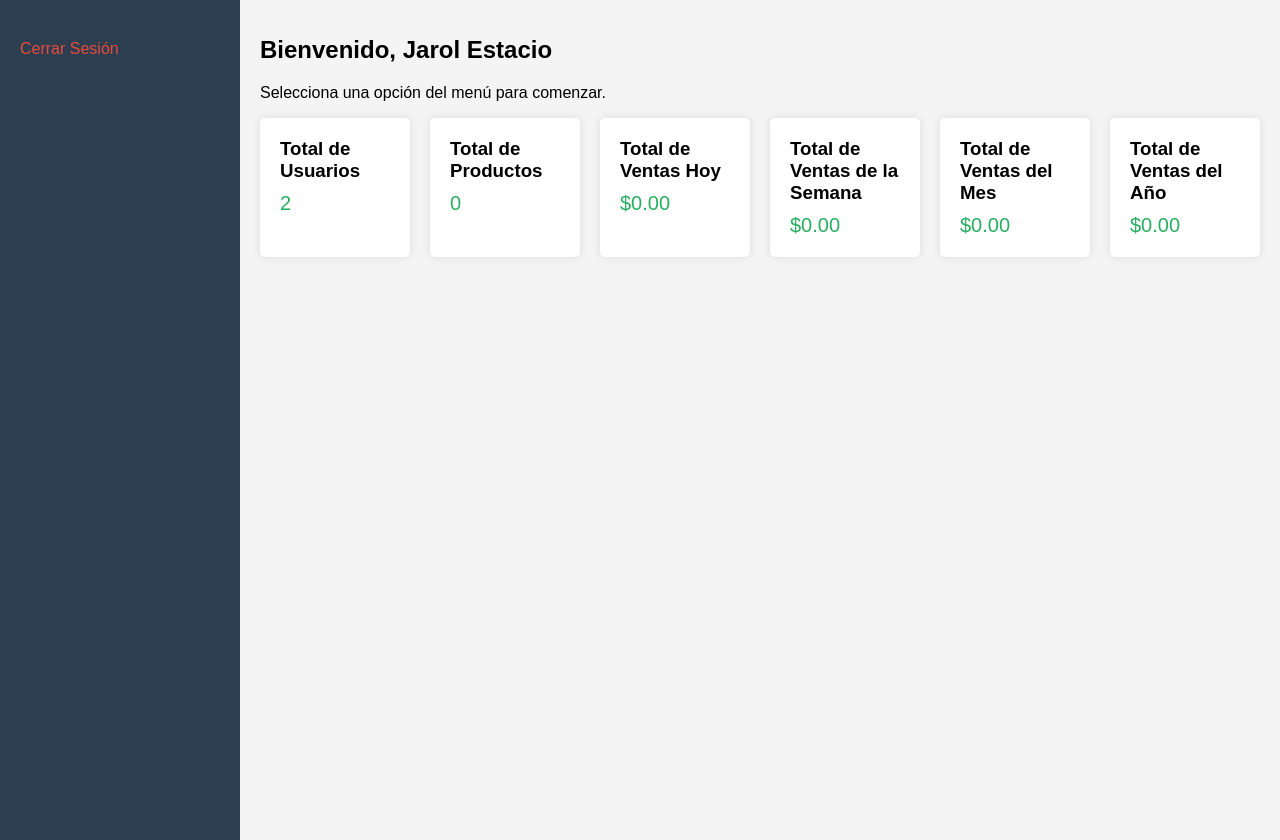
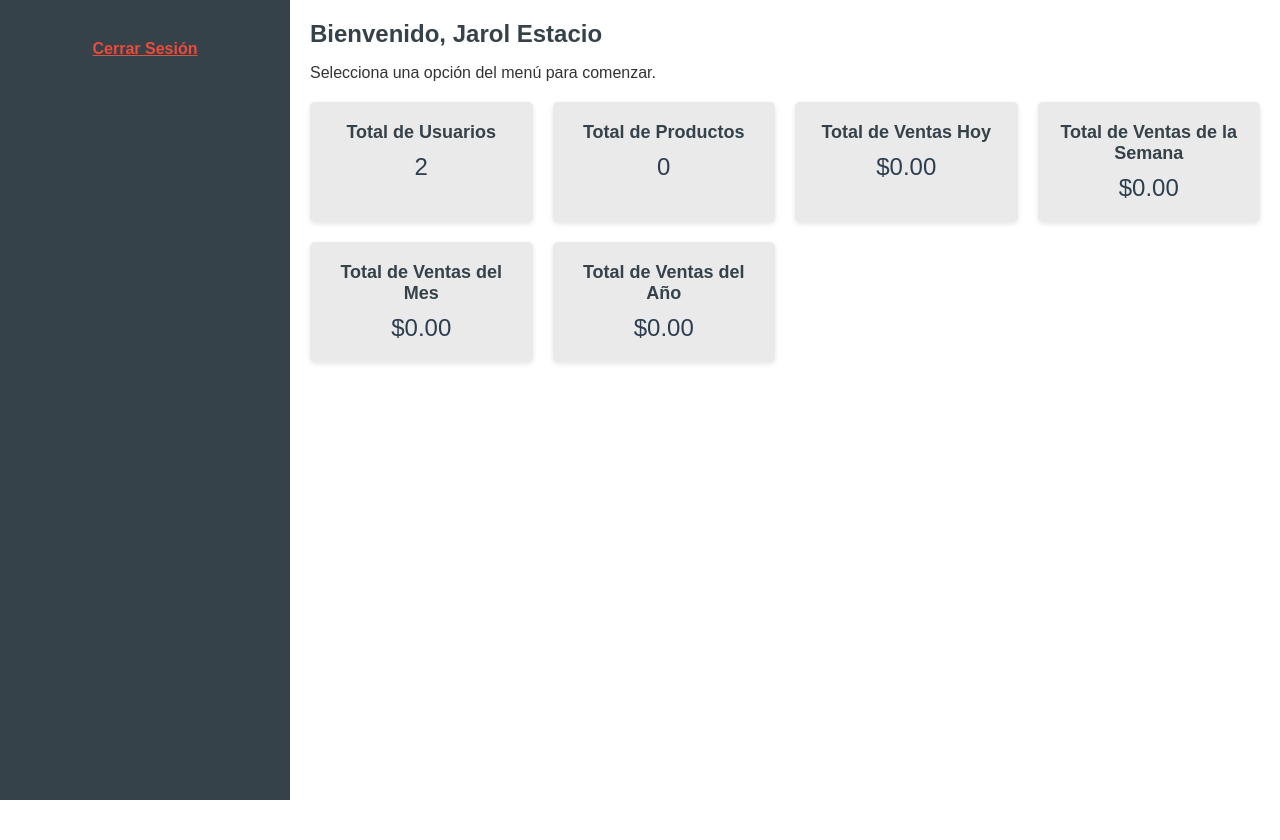
Before and after one commit to JarolEstacio22/ventas_inventario_permisos, a PHP site: page / in a window 1280 px wide. After the commit the page ends 800 px from the top, so only its background shows below. Run offline with PHP 8.4, Linux system fonts and the light colour scheme; a user stored in the database is signed in; data comes from the database, SQL or seed files in the repository; data that the repository does not hold is empty.

Commit message:
Se actualizo la pagina

```diff
--- a/styles.css
+++ b/styles.css
@@ -1,69 +1,191 @@
+/* Estilos generales del cuerpo */
 body {
     font-family: Arial, sans-serif;
+    background-color: #f4f4f4;
     margin: 0;
     padding: 0;
-    background-color: #f4f4f4;
+    color: #333;
 }
 
+/* Estilos del panel de control */
 .dashboard {
     display: flex;
+    height: 100vh;
 }
 
+/* Estilos del menú lateral */
 aside {
-    background-color: #2c3e50;
+    width: 250px;
+    background-color: #35424a;
+    padding: 20px;
     color: white;
-    width: 200px;
-    height: 100vh;
-    padding: 20px;
+}
+
+aside nav {
+    display: flex;
+    flex-direction: column;
 }
 
 aside nav a {
     color: white;
-    display: block;
-    padding: 10px 0;
     text-decoration: none;
+    padding: 10px;
+    margin: 5px 0;
+    border-radius: 5px;
+    transition: background-color 0.3s;
 }
 
 aside nav a:hover {
-    background-color: #34495e;
+    background-color: #5a6b7b;
+}
+
+aside nav a.active {
+    background-color: #2c3e50;
 }
 
 .logout {
+    color: #e74c3c;
     margin-top: 20px;
+    text-align: center;
     display: block;
-    color: #e74c3c;
-    text-decoration: none;
+    font-weight: bold;
 }
 
+/* Estilos del contenido principal */
 main {
     flex: 1;
     padding: 20px;
+    background-color: #fff;
+    overflow-y: auto;
 }
 
 h1 {
+    margin-top: 0;
     font-size: 24px;
-    margin-bottom: 20px;
+    color: #35424a;
 }
 
+/* Estilos de las estadísticas */
 .stats {
-    display: flex;
+    display: grid;
+    grid-template-columns: repeat(auto-fill, minmax(200px, 1fr));
     gap: 20px;
+    margin-top: 20px;
 }
 
 .stat-item {
-    background-color: white;
+    background-color: #eaeaea;
     padding: 20px;
     border-radius: 5px;
-    box-shadow: 0 0 10px rgba(0, 0, 0, 0.1);
-    flex: 1;
+    box-shadow: 0 2px 5px rgba(0, 0, 0, 0.1);
+    text-align: center;
 }
 
 .stat-item h3 {
-    margin: 0 0 10px;
+    margin: 0;
+    font-size: 18px;
+    color: #35424a;
 }
 
 .stat-item p {
-    font-size: 20px;
-    margin: 0;
+    font-size: 24px;
+    margin: 10px 0 0;
+    color: #2c3e50;
+}
+
+/* Estilos de formularios */
+.add-form {
+    margin-bottom: 20px;
+    background-color: #eaeaea;
+    padding: 20px;
+    border-radius: 5px;
+    box-shadow: 0 2px 5px rgba(0, 0, 0, 0.1);
+}
+
+.form-group {
+    margin-bottom: 15px;
+}
+
+label {
+    display: block;
+    font-weight: bold;
+    margin-bottom: 5px;
+}
+
+input[type="text"],
+input[type="number"],
+input[type="password"],
+select {
+    width: 100%;
+    padding: 10px;
+    border: 1px solid #ccc;
+    border-radius: 4px;
+    transition: border-color 0.3s;
+}
+
+input[type="text"]:focus,
+input[type="number"]:focus,
+input[type="password"]:focus,
+select:focus {
+    border-color: #35424a;
+}
+
+button {
+    background-color: #35424a;
+    color: white;
+    padding: 10px 15px;
+    border: none;
+    border-radius: 5px;
+    cursor: pointer;
+    transition: background-color 0.3s;
+}
+
+button:hover {
+    background-color: #5a6b7b;
+}
+
+/* Estilos de mensajes */
+.error {
+    color: #e74c3c;
+    margin-bottom: 15px;
+}
+
+.success {
     color: #27ae60;
+    margin-bottom: 15px;
 }
+
+/* Estilos de tabla */
+table {
+    width: 100%;
+    border-collapse: collapse;
+    margin-top: 20px;
+}
+
+th, td {
+    padding: 10px;
+    text-align: left;
+    border-bottom: 1px solid #ddd;
+}
+
+th {
+    background-color: #35424a;
+    color: white;
+}
+
+tr:hover {
+    background-color: #f1f1f1;
+}
+
+button[type="submit"] {
+    background-color: #e74c3c;
+    padding: 5px 10px;
+    border: none;
+    border-radius: 5px;
+    color: white;
+    cursor: pointer;
+}
+
+button[type="submit"]:hover {
+    background-color: #c0392b;
+}
```
Also changed, not shown: footer.php (deleted, +0 -8 lines), header.php (deleted, +0 -33 lines).
